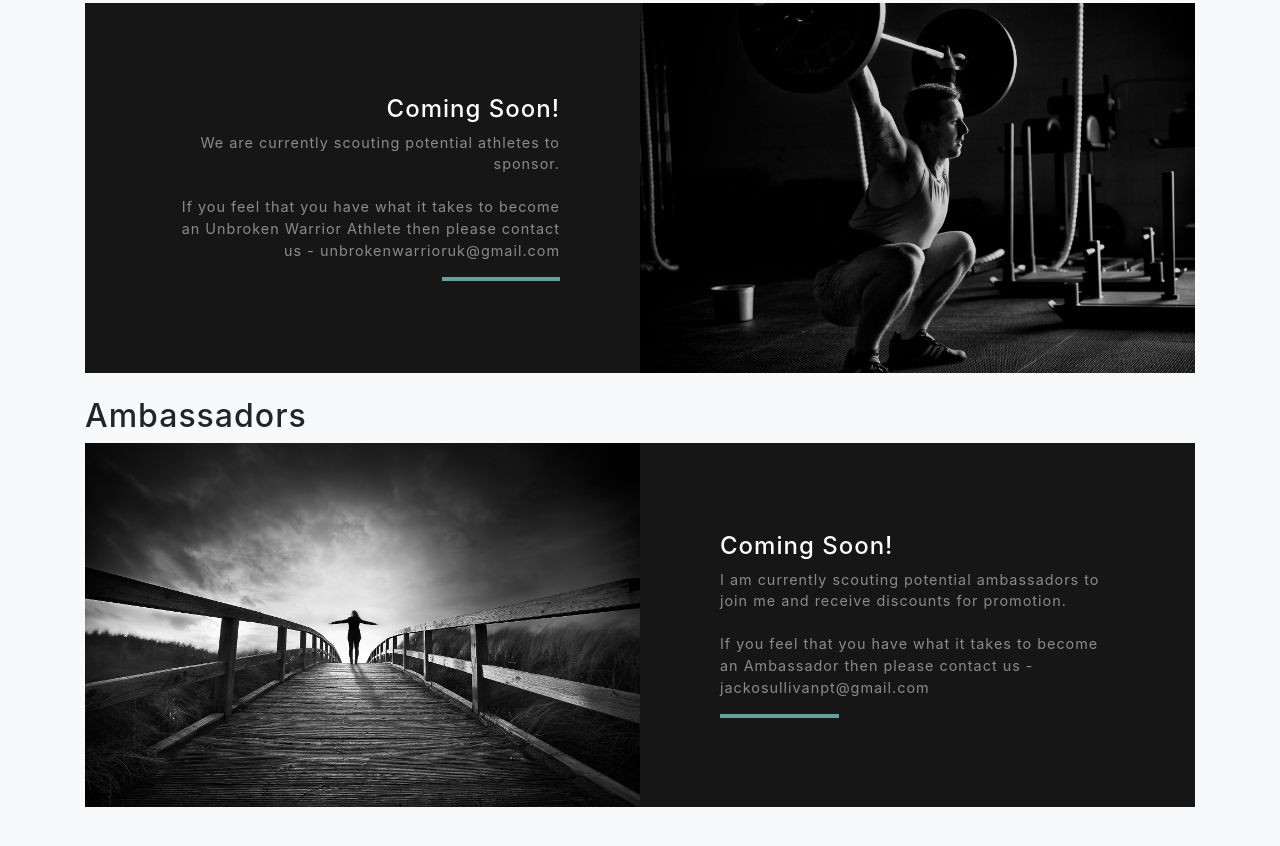
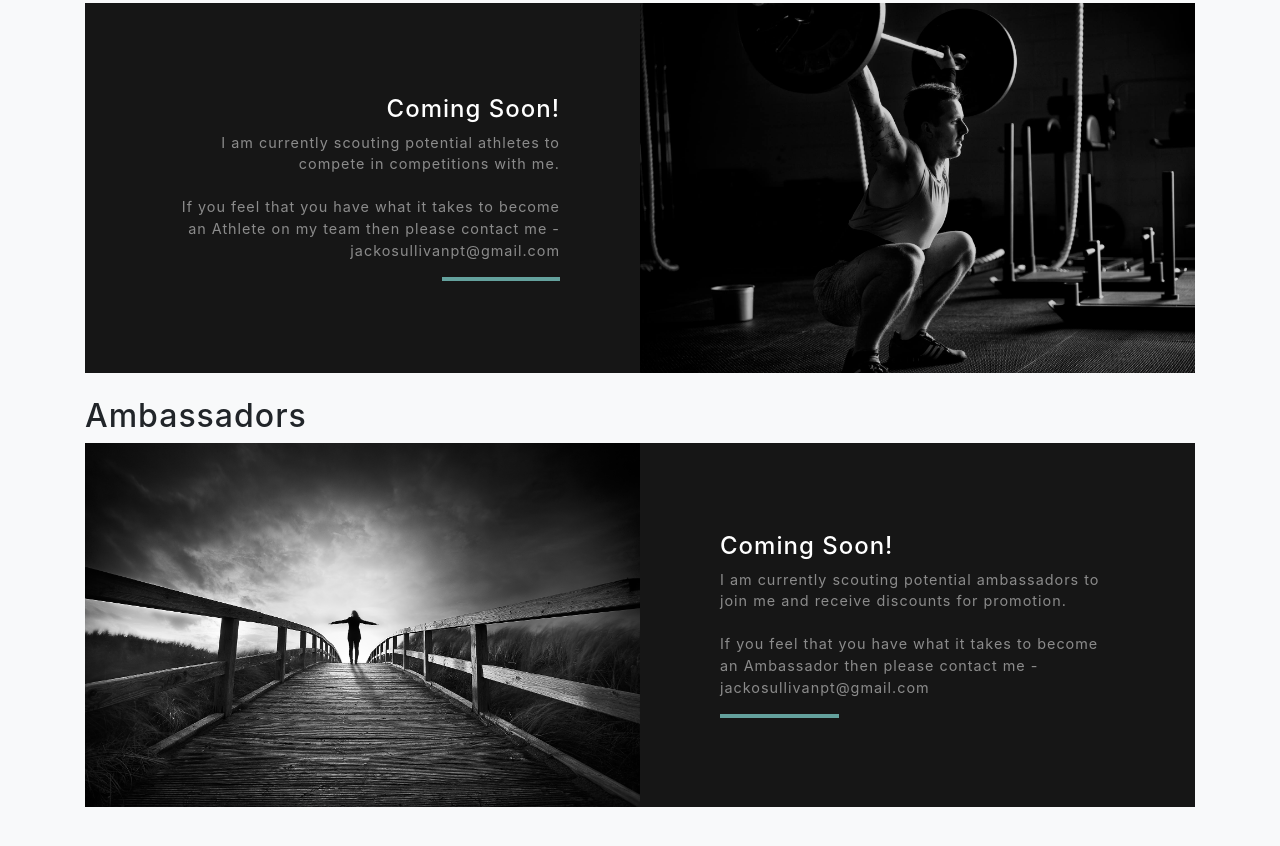
Before and after one commit to jackosullivanpt/jospt, a website with bundled scripts: page about.html in a window 1280 px wide. Shown: the part 4272-5118 px from the top of the page. Built offline with nearby package versions, Linux system fonts and the light colour scheme.

Commit message:
Update about.html

```diff
--- a/about.html
+++ b/about.html
@@ -327,12 +327,12 @@
                 <div class="project-text w-100 my-auto text-center text-lg-right">
                   <h4 class="text-white">Coming Soon!</h4>
 		<p class="mb-0 text-white-50">
-			We are currently scouting potential athletes to sponsor.  </p>
+			I am currently scouting potential athletes to compete in competitions with me.  </p>
 
 		<br>
 		<p class="mb-0 text-white-50">
 			If you feel that you have what it takes to become an
-			Unbroken Warrior Athlete then please contact us - unbrokenwarrioruk@gmail.com</p>
+			 Athlete on my team then please contact me - jackosullivanpt@gmail.com</p>
                   <hr class="d-none d-lg-block mb-0 mr-0">
                 </div>
               </div>
@@ -375,7 +375,7 @@
 		<br>
 		<p class="mb-0 text-white-50">
 			If you feel that you have what it takes to become an
-			 Ambassador then please contact us - jackosullivanpt@gmail.com</p>
+			 Ambassador then please contact me - jackosullivanpt@gmail.com</p>
                   <hr class="d-none d-lg-block mb-0 ml-0">
                 </div>
               </div>
```
